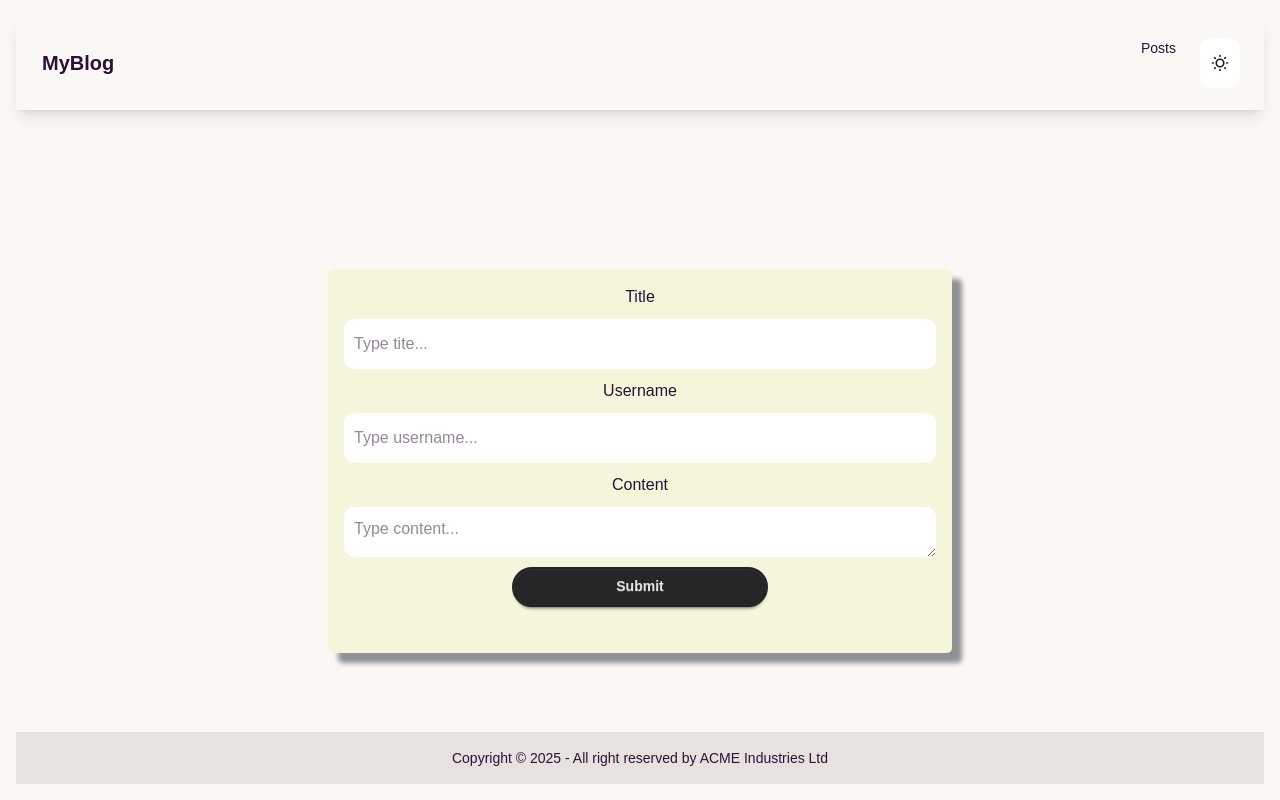
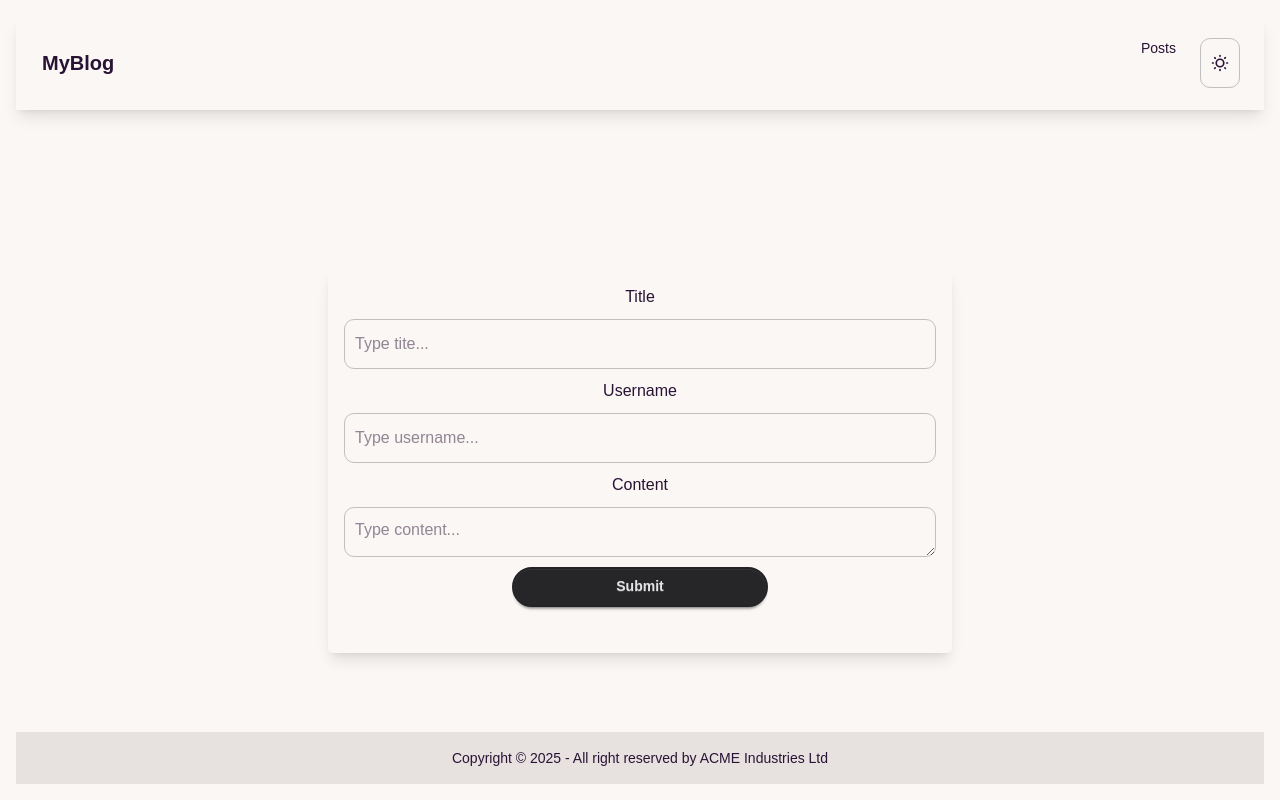
Before and after one commit to JGuzman87/Next-Blog, a Next.js app: page / in a window 1280 px wide. Built offline with nearby package versions, Linux system fonts and the light colour scheme.

Commit message:
fixed form input data

```diff
--- a/src/app/posts/page.tsx
+++ b/src/app/posts/page.tsx
@@ -13,21 +13,26 @@ useEffect(() => {
 
     const fetchData = async () => {
       try {
-        const response = await fetch(
-          "https://pokeapi.co/api/v2/pokemon/ditto"
-        );
+        const response = await fetch("https://catfact.ninja/fact");
         const fetchedData = await response.json();
         console.log(fetchedData)
         setData(fetchedData);
+        console.log(data);
       } catch (err) {
         console.error("Error fetching data:", err);
       }
+
+
     };
 
-    console.log(data);
+
 
 fetchData();
 }, [])
+
+  const handleClick = () => {
+    return console.log(data);
+  };
 
 
 
@@ -36,15 +41,9 @@ fetchData();
       <figure></figure>
       <div className="card-body">
         <h2 className="card-title">Random Quote</h2>
-        <ul>
-          <li>
-          {data
-            ? data.name
-            : "nothing to show"}</li>
-        </ul>
-
+        <p>{data ? data.fact : "nothing to display"}</p>
         <div className="card-actions justify-end">
-          <button className="btn btn-primary">Buy Now</button>
+          <button className="btn btn-primary" onClick={handleClick}>Submit</button>
         </div>
       </div>
     </div>
--- a/src/components/Form.css
+++ b/src/components/Form.css
@@ -8,13 +8,13 @@
     height: 50%;
     gap: 10px;
     padding: 1rem;
-    background-color: beige;
+
     border-radius: 5px;
-    box-shadow: 10px 10px 5px rgb(143, 145, 146);
+
 }
 
 input, textarea {
-    background-color: white;
+    border: 1px solid silver;
     border-radius: 10px;
     padding: 10px;
     height: 50px;
--- a/src/components/Form.tsx
+++ b/src/components/Form.tsx
@@ -1,11 +1,13 @@
 "use client";
-import { useState, useEffect } from "react";
+import { useState} from "react";
+import  {useRouter}  from "next/navigation";
+
 import "./Form.css";
 
 const Form = () => {
-  const [title, setTitle] = useState("");
-  const [username, setUserName] = useState("");
-  const [content, setContent] = useState("");
+
+const router = useRouter();
+ const [formInfo, setFormInfo ] = useState({title: '', username: '', content: ''})
 
 
 
@@ -13,25 +15,32 @@ const Form = () => {
   const handleChange = (e: any) => {
     const { name, value } = e.target;
 
-    if (name === "title") {
-      setTitle(value);
+    if (name === 'title' ) {
+      setFormInfo({...formInfo, title:value});
     } else if (name === "username") {
-      setUserName(value);
+      setFormInfo({...formInfo, username: value});
     } else if (name === "content") {
-      setContent(value);
+      setFormInfo({...formInfo, content: value});
     }
   };
 
   const handleClick = (e: any) => {
-    e.preventDefault();
-    console.log("clicked");
+   e.preventDefault()
+   localStorage.setItem("blogs", JSON.stringify(formInfo));
+    console.log(formInfo);
+
+    setFormInfo({ title: "", username: "", content: "" });
+    router.push("/posts");
   };
 
+
+
+
   return (
-    <form className="form-container">
+    <form className="form-container shadow-lg">
       <label htmlFor="title">Title</label>
       <input
-        value={title}
+        value={formInfo.title}
         name="title"
         id="title"
         onChange={handleChange}
@@ -39,7 +48,7 @@ const Form = () => {
       />
       <label htmlFor="username">Username</label>
       <input
-        value={username}
+        value={formInfo.username}
         name="username"
         onChange={handleChange}
         id="username"
@@ -47,7 +56,7 @@ const Form = () => {
       />
       <label htmlFor="content">Content</label>
       <textarea
-        value={content}
+        value={formInfo.content}
         name="content"
         id="content"
         onChange={handleChange}
```
